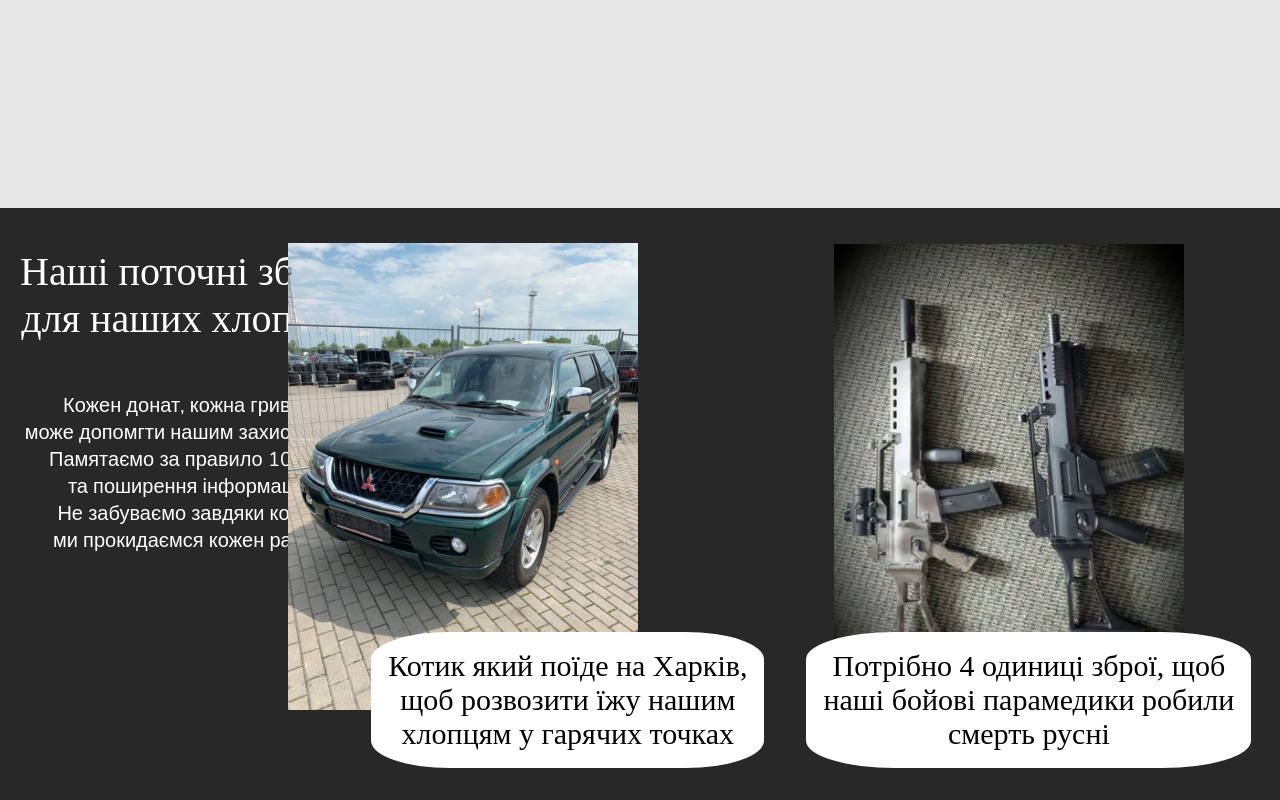
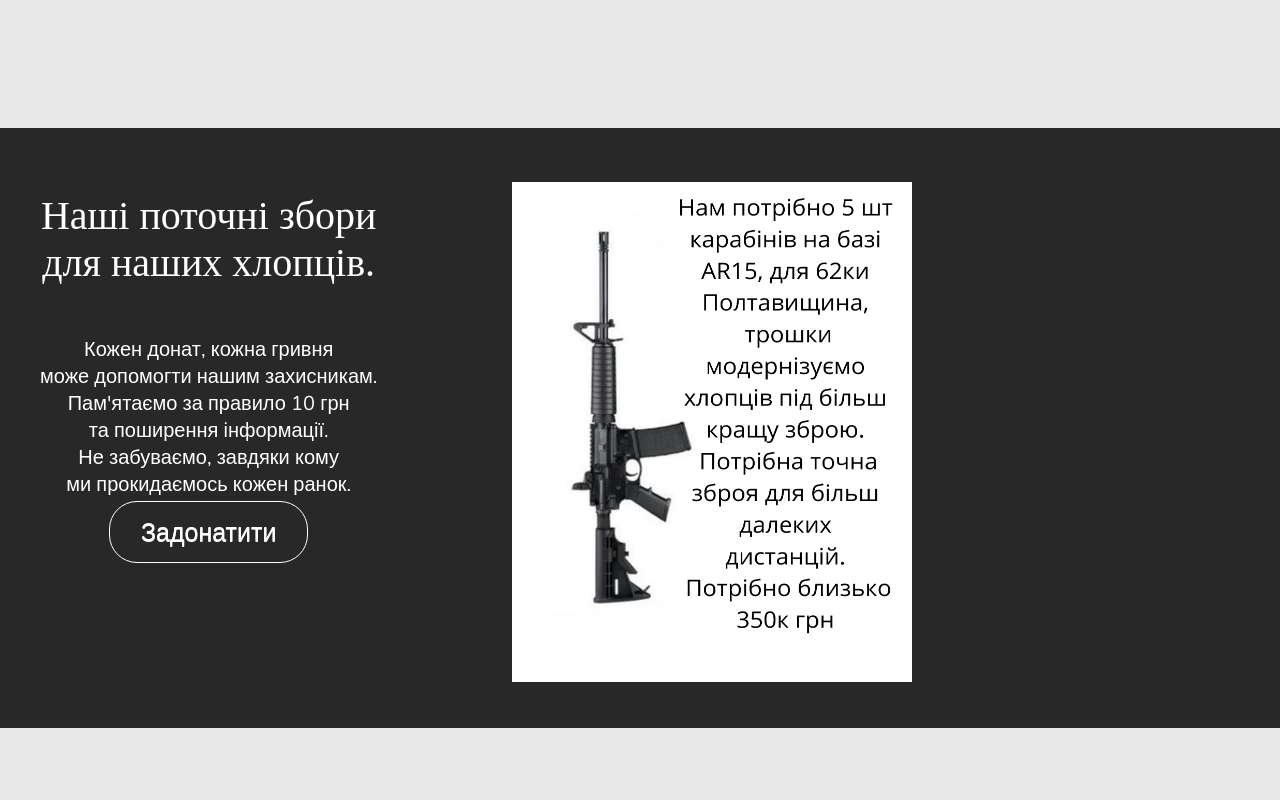
Before and after one commit to anastat1on/volonteer, a plain HTML site: page index.html in a window 1280 px wide. Shown: the part 900-1700 px from the top of the page. Drawn offline with nearby package versions, Linux system fonts and the light colour scheme.

Commit message:
Squashed commit of the following:
commit c82db4ee383267a79a5715d9423ccbd5ab1e23f1
Author: anastat1on <56414197+anastat1on@users.noreply.github.com>
Date:   Sun Jul 10 01:24:47 2022 -0700

    Image fix header (#10)

    * final-changes

    * header-image-fix

commit e367f1d96e81a257589d20e09053a793c22a791a
Author: anastat1on <56414197+anastat1on@users.noreply.github.com>
Date:   Sun Jul 10 01:04:33 2022 -0700

    final-changes (#8)

```diff
--- a/css/style.css
+++ b/css/style.css
@@ -31,7 +31,7 @@ h3{
 .introduction{
     color: black;
     position: relative;
-    padding-top: 70px;
+    padding-top: 6%;
 }
 
 p{
@@ -69,13 +69,12 @@ p{
 
 .menu-position{
     position: relative;
-    padding-top: 20px;
+    padding-top: 2%;
 }
 
 .middle-container{
     position: relative;
-    display: inline-block;
-    top:200px;
+    margin-top:10%;
     width: 100%;
     height: 600px ;
     background-color: #282828;
@@ -86,8 +85,9 @@ p{
     color: white;
     position: absolute;
     padding: 20px;
-    padding-top: 40px;
+    padding-top: 5%;
     font-size: 40px;
+    padding-left: 40px;
 }
 .jar-collection{
     position: relative;
@@ -113,30 +113,23 @@ p{
 }
 
 .weapon{
-    position: relative;
-    left:15%;
-    top:35px;
-}
-.weapon-info{
     position:absolute;
-    bottom:40px;
-    left:63%;
-    border:2px solid white;
-    border-radius:20%;
-    background-color:rgb(255, 255, 255);
-    font-size: 30px;
-    color: black;
+    top:9%;
+    left: 40%;
+    align-items: center;
+
 }
 .bottom-container{
     position: relative;
     display: inline-block;
-    top:300px;
-    padding: 30px;
+    margin-top:8%;
 }
 .report-pic{
-    padding: 30px;
+    margin: 30px;
     width: 400px;
+    height: 560px;
 }
+
 #report{
     padding-bottom: 50px;
     text-align: center;
@@ -145,11 +138,11 @@ p{
     font-size: 30px;
 }
 .report-pic:hover{
-    box-shadow: 0 4px 8px 0 rgba(0, 0, 0, 0.2), 0 6px 20px 0 rgba(0, 0, 0, 0.19);
+    box-shadow: 0 6px 8px 0 rgba(0, 0, 0, 0.2), 0 6px 20px 0 rgba(0, 0, 0, 0.19);
 }
 .contact{
     position: relative;
-    top:400px;
+    margin-top:10%;
     background-color: #a2a2a2;
 }
 .logo{
@@ -173,4 +166,28 @@ p{
     height: 600px;
     filter: grayscale(100%);
 
+     margin-bottom: 70px;
 }
+.donaty{
+    position: relative;
+    background-color:transparent;
+	border-radius:28px;
+	border:1px solid #ffffff;
+	cursor:pointer;
+	color:#ffffff;
+	font-family:Arial;
+	font-size:25px;
+	padding:16px 31px;
+	text-decoration:none;
+	text-shadow:0px 1px 0px #ffffff;
+    margin: 10px;
+
+}
+.donaty:hover {
+	background-color:rgb(255, 255, 255);
+    color: rgb(0, 0, 0);
+}
+.donaty:active {
+	position:relative;
+	top:1px;
+}
--- a/index.html
+++ b/index.html
@@ -12,12 +12,12 @@
     <link rel="preconnect" href="https://fonts.gstatic.com" crossorigin>
     <link href="https://fonts.googleapis.com/css2?family=Nunito&family=Sacramento&display=swap" rel="stylesheet">
     <meta http-equiv="Content-Security-Policy" content="upgrade-insecure-requests">
-
+    <meta name=”viewport” content=”device-width, initial-scale=1.0″>
   </head>
 
   <body>
     <div>
-      <img src="image/building.avif" class="header-image">
+      <img src="image/building.png" class="header-image">
       <div class="language">
         <div id="google_translate_element"></div>
         <script>
@@ -47,25 +47,23 @@
       <div id="help">
         Наші поточні збори <br>
         для наших хлопців.
-      <p id="motivation"> Кожен донат, кожна гривня <br>може допомгти нашим захисникам.
-        <br> Памятаємо за правило 10 грн <br>
+          <p id="motivation"> Кожен донат, кожна гривня <br>може допомогти нашим захисникам.
+            <br> Пам'ятаємо за правило 10 грн <br>
                 та поширення інформації.<br>
-          Не забуваємо завдяки кому,<br> ми прокидаємся кожен ранок
+                Не забуваємо, завдяки кому<br> ми прокидаємось кожен ранок.
          </p>
-
+          <p>
+            <a href="https://quicknote.io/caa786a0-df7f-11ec-a2f7-6779c034c926" class="donaty"> Задонатити</a>
+          </p>
         </div>
-     <img src="image/image1.jpeg" class="car-coll" width="350">
-      <div class="car-info">
-        <div class="text-info">Котик який поїде на Харків,<br>щоб розвозити їжу нашим <br>хлопцям у гарячих точках </div>
-     </div>
-      <img src="image/цуфзщт.jpeg" width="350" height="466" class="weapon" >
-      <div class="weapon-info">
-        <div class="text-info">Потрібно 4 одиниці зброї, щоб <br> наші бойові парамедики робили <br>смерть русні </div>
+          <div class="weapon">
+            <img src="image/need_a_weapon.png" width="400" height="500" >
           </div>
     </div>
 
     <div class="bottom-container">
       <h1 id="report"> Відзвітовуємося за кожен збір</h1>
+      <div>
         <img src="image/image0.jpeg" class="report-pic">
         <img src="image/image8.1.png"class="report-pic">
         <img src="image/image3.jpeg" class="report-pic">
@@ -74,10 +72,11 @@
         <img src="image/image6.jpeg" class="report-pic">
         <img src="image/image7.jpeg" class="report-pic">
       </div>
+    </div>
 
     <div class="contact">
-      <a href="https://twitter.com/poltava_xx"> <img src="image/twitter-dark.png" class="logo"> </a>
-      <a href="https://www.facebook.com/profile.php?id=100004882451279"> <img src="image/facebook.png" class="logo"> </a>
+      <a href="https://twitter.com/poltava_xx"> <img src="image/twitter-dark.png" class="logo"></a>
+      <a href="https://www.facebook.com/profile.php?id=100004882451279"> <img src="image/facebook.png" class="logo"></a>
     </div>
 
   </body>
```
Also changed, not shown: image/ar15.jpeg (added), image/building.avif (deleted), image/building.png (added), image/need_a_weapon.png (added). Lines whose indentation alone changed are shown as unchanged.
